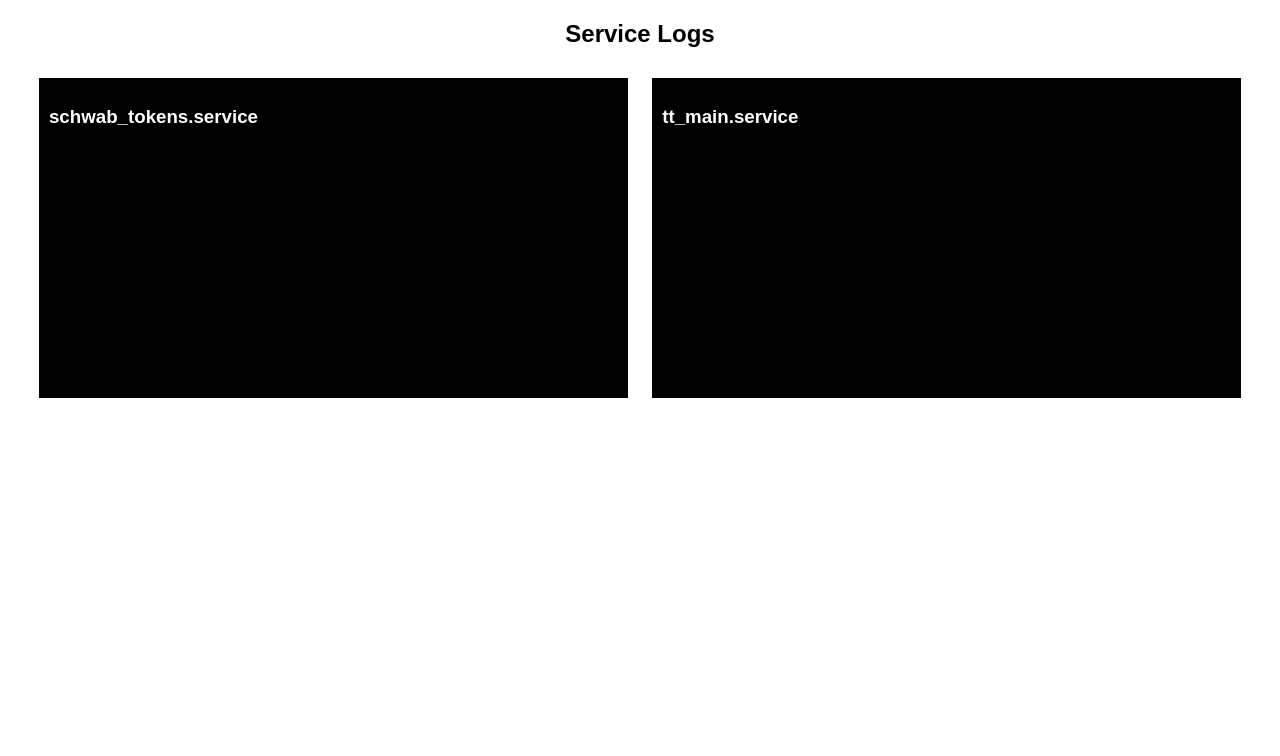
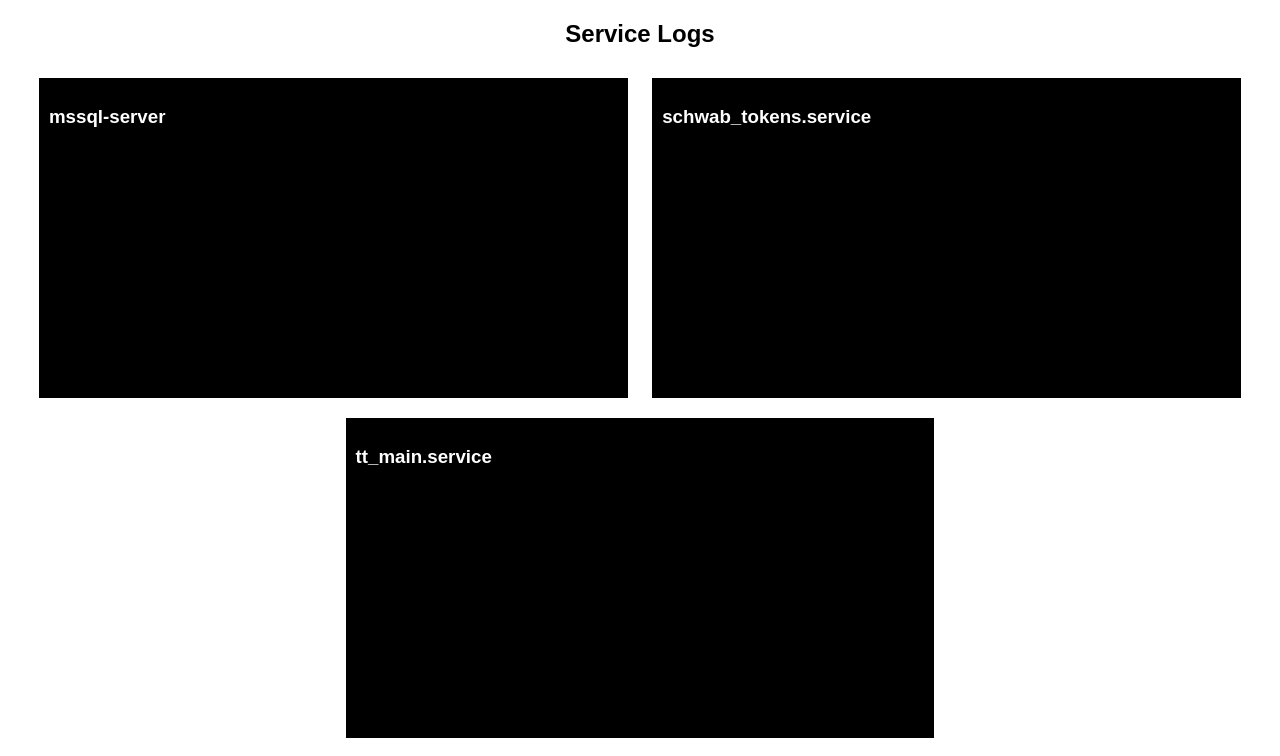
Before and after one commit to Phrendo/systemd-dashboard, a Flask app: page / in a window 1280 px wide. Shown: the part 151-907 px from the top of the page. Before the commit the page ends 549 px from the top, so only its background shows below. Run offline with Flask 3, Linux system fonts and the light colour scheme; data that the repository does not hold is empty; some libraries are stand-ins or nearby versions.

Commit message:
adding sql server logging

```diff
--- a/templates/index.html
+++ b/templates/index.html
@@ -60,6 +60,10 @@
     <h2>Service Logs</h2>
     <div id="log-panels">
         <div class="log-panel">
+            <h3>mssql-server</h3>
+            <pre id="log-output-mssql-server" class="log-output"></pre>
+        </div>
+        <div class="log-panel">
             <h3>schwab_tokens.service</h3>
             <pre id="log-output-schwab_tokens" class="log-output"></pre>
         </div>
@@ -89,6 +93,7 @@
         // Start streaming logs for each service
         startLogStream("schwab_tokens");
         startLogStream("tt_main");
+        startLogStream("mssql-server");
     </script>
 
     <style>
```
